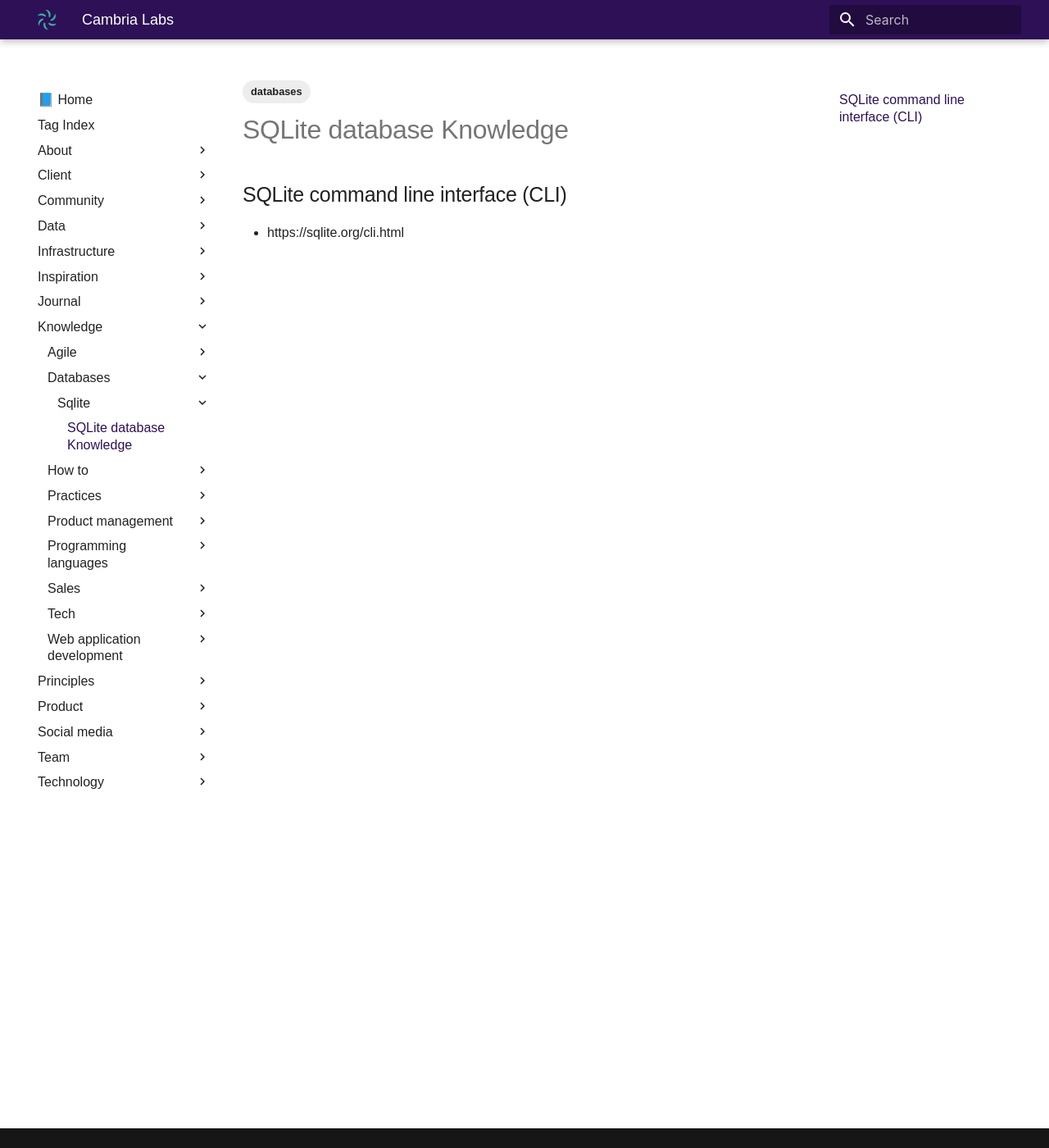
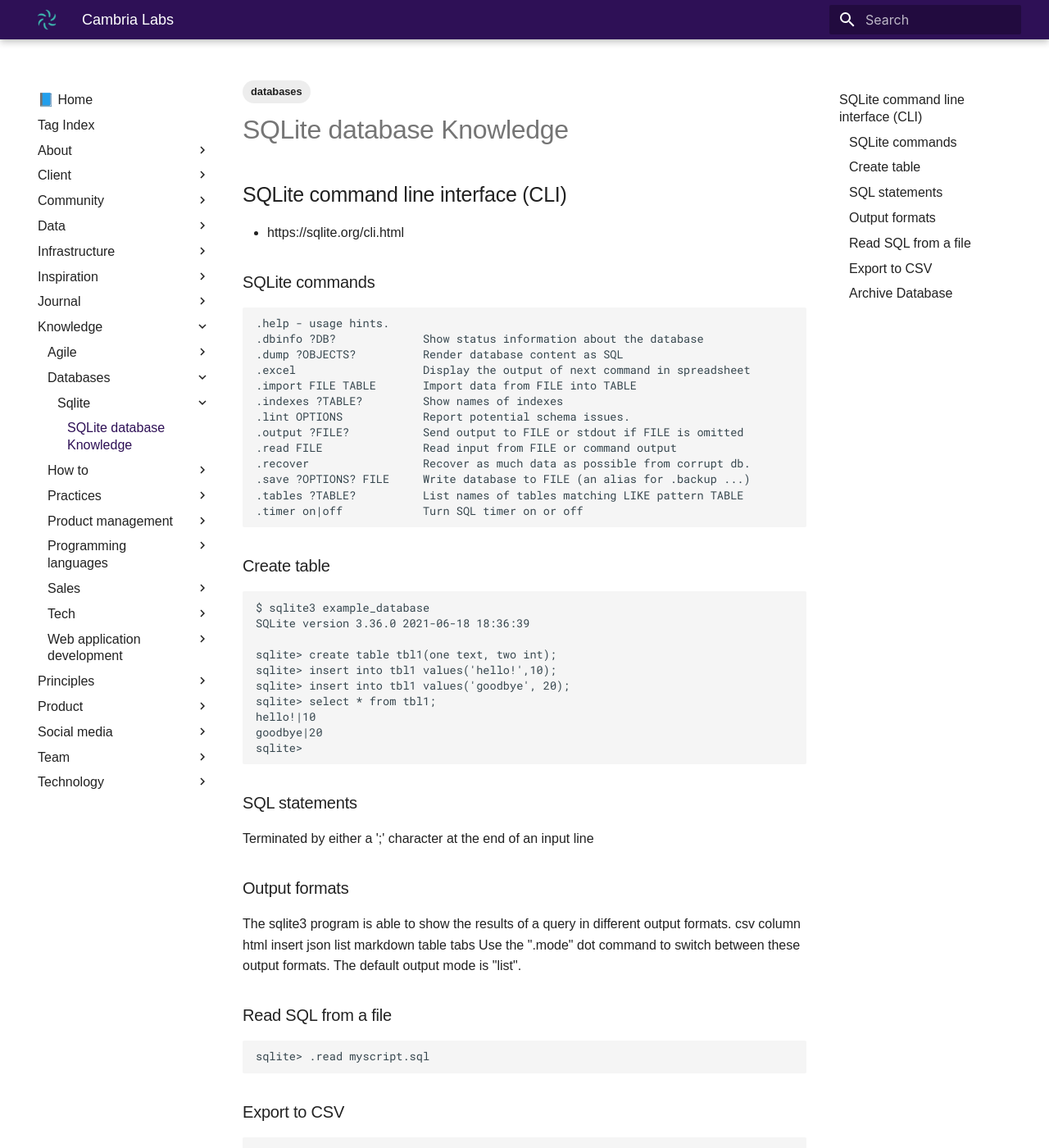
Before and after one commit to jro-cambria/Cambria-Labs.com, an MkDocs documentation site: the page built from docs/knowledge/databases/sqlite/sqlite-knowledge.md, in a window 1280 px wide and 1400 px high. Shown: the whole window at 82% size. Built offline with MkDocs 1.6.1 and Material for MkDocs 9.7.7, drawn with Linux system fonts in a browser that asks for light colours; some web fonts are replaced; some of the changed text lies outside the part shown.

Commit message:
Database & Python knowledge

````diff
--- a/docs/knowledge/databases/sqlite/sqlite-knowledge.md
+++ b/docs/knowledge/databases/sqlite/sqlite-knowledge.md
@@ -6,3 +6,73 @@ tags: [databases]
 
 ## SQLite command line interface (CLI)
 - https://sqlite.org/cli.html
+
+### SQLite commands
+```
+.help - usage hints.
+.dbinfo ?DB?             Show status information about the database
+.dump ?OBJECTS?          Render database content as SQL
+.excel                   Display the output of next command in spreadsheet
+.import FILE TABLE       Import data from FILE into TABLE
+.indexes ?TABLE?         Show names of indexes
+.lint OPTIONS            Report potential schema issues.
+.output ?FILE?           Send output to FILE or stdout if FILE is omitted
+.read FILE               Read input from FILE or command output
+.recover                 Recover as much data as possible from corrupt db.
+.save ?OPTIONS? FILE     Write database to FILE (an alias for .backup ...)
+.tables ?TABLE?          List names of tables matching LIKE pattern TABLE
+.timer on|off            Turn SQL timer on or off
+```
+
+### Create table
+```
+
+$ sqlite3 example_database
+SQLite version 3.36.0 2021-06-18 18:36:39
+
+sqlite> create table tbl1(one text, two int);
+sqlite> insert into tbl1 values('hello!',10);
+sqlite> insert into tbl1 values('goodbye', 20);
+sqlite> select * from tbl1;
+hello!|10
+goodbye|20
+sqlite>
+
+```
+
+### SQL statements
+Terminated by either a ';' character at the end of an input line
+
+
+### Output formats
+The sqlite3 program is able to show the results of a query in different output formats.
+    csv
+    column
+    html
+    insert
+    json
+    list
+    markdown
+    table
+    tabs
+Use the ".mode" dot command to switch between these output formats. The default output mode is "list".
+
+
+### Read SQL from a file
+```
+sqlite> .read myscript.sql
+```
+
+
+### Export to CSV
+```
+sqlite> .headers on
+sqlite> .mode csv
+```
+
+
+### Archive Database
+```
+$ sqlite3 example_database .dump | gzip -c > example_database.archive.gz
+
+```
````
Also changed, not shown: docs/knowledge/programming-languages/python/python-knowledge.md (+7 -1 lines).
